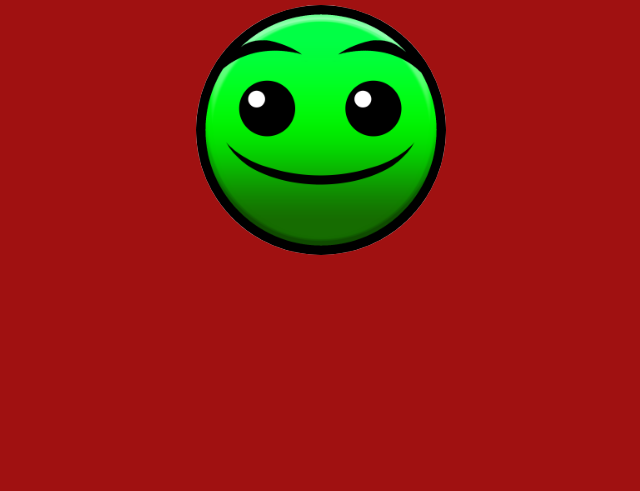
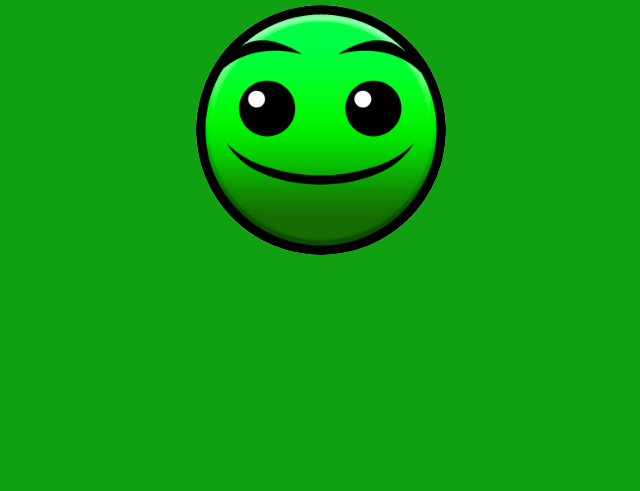
Before and after one commit to Tplay4/sound-tplay, a plain HTML site: page index.html in a window 1280 px wide. Shown: the part 309-800 px from the top of the page, without its empty margins (319-959 px from the left). Drawn offline with Linux system fonts and the light colour scheme.

Commit message:
Update index.html

```diff
--- a/index.html
+++ b/index.html
@@ -10,7 +10,7 @@
             align-items: center;
             height: 100vh;
             margin: 0;
-            background-color: #a01111;
+            background-color: #11a011;
         }
 
         .round-button {
```
